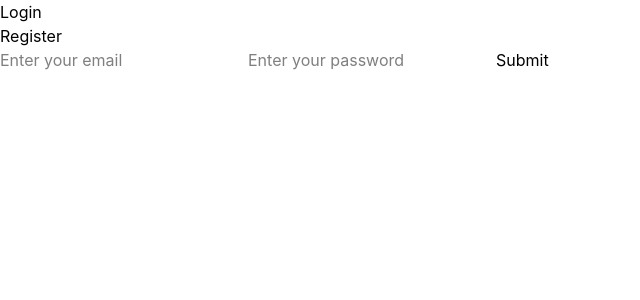
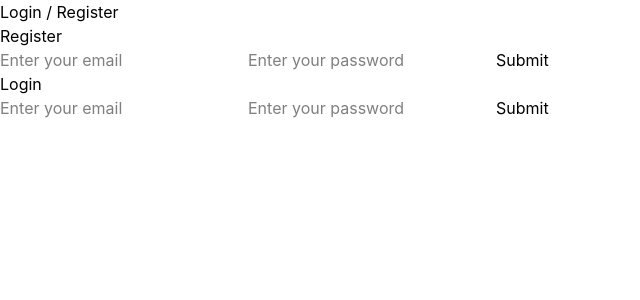
Before and after one commit to imPranab14/TanStack-Pro-Dashboard, a React (Vite) app: page / in a window 1280 px wide. Shown: the top 300 px of the page, without its empty margins (0-640 px from the left). Built offline with nearby package versions, Linux system fonts and the light colour scheme; no server answers.

Commit message:
login section done

```diff
--- a/src/App.jsx
+++ b/src/App.jsx
@@ -4,6 +4,7 @@ import Dashboard from "./features/dashboard/page/Dashboard.jsx";
 import SupabaseTable from "./features/supabase-table/page/SupabaseTable.jsx";
 import Todo from "./features/todo/Todo.jsx";
 import Register from "./features/Auth/Register.jsx";
+import Login from "./features/Auth/Login.jsx";
 
 function App() {
   return (
@@ -13,8 +14,9 @@ function App() {
           path="/"
           element={
             <>
-              <h1>Login</h1>
+              <h1>Login / Register</h1>
               <Register/>
+              <Login/>
             </>
           }
         />
--- a/src/features/Auth/Login.jsx
+++ b/src/features/Auth/Login.jsx
@@ -1,9 +1,30 @@
-import React from 'react'
+import React from "react";
+import { useForm } from "react-hook-form";
+import { supabase } from "../../lib/supabase/superbase";
 
-function Login() {
+export default function Login() {
+  const { register, handleSubmit, reset } = useForm();
+
+  const onSubmit = async (e) => {
+    //NOTE User Registration
+    const { data, error } = await supabase.auth.signInWithPassword({
+      email: e.email,
+      password: e.password,
+    });
+    //NOTE Reset form after submission
+    if (error) console.log("api_error", error);
+    else console.log("User Login-->", data);
+    reset();
+  };
+
   return (
-    <h1>Login</h1>
-  )
+    <>
+      <h1>Login</h1>
+      <form onSubmit={handleSubmit(onSubmit)}>
+        <input {...register("email")} placeholder="Enter your email" />
+        <input {...register("password")} placeholder="Enter your password" />
+        <input type="submit" />
+      </form>
+    </>
+  );
 }
-
-export default Login
```
